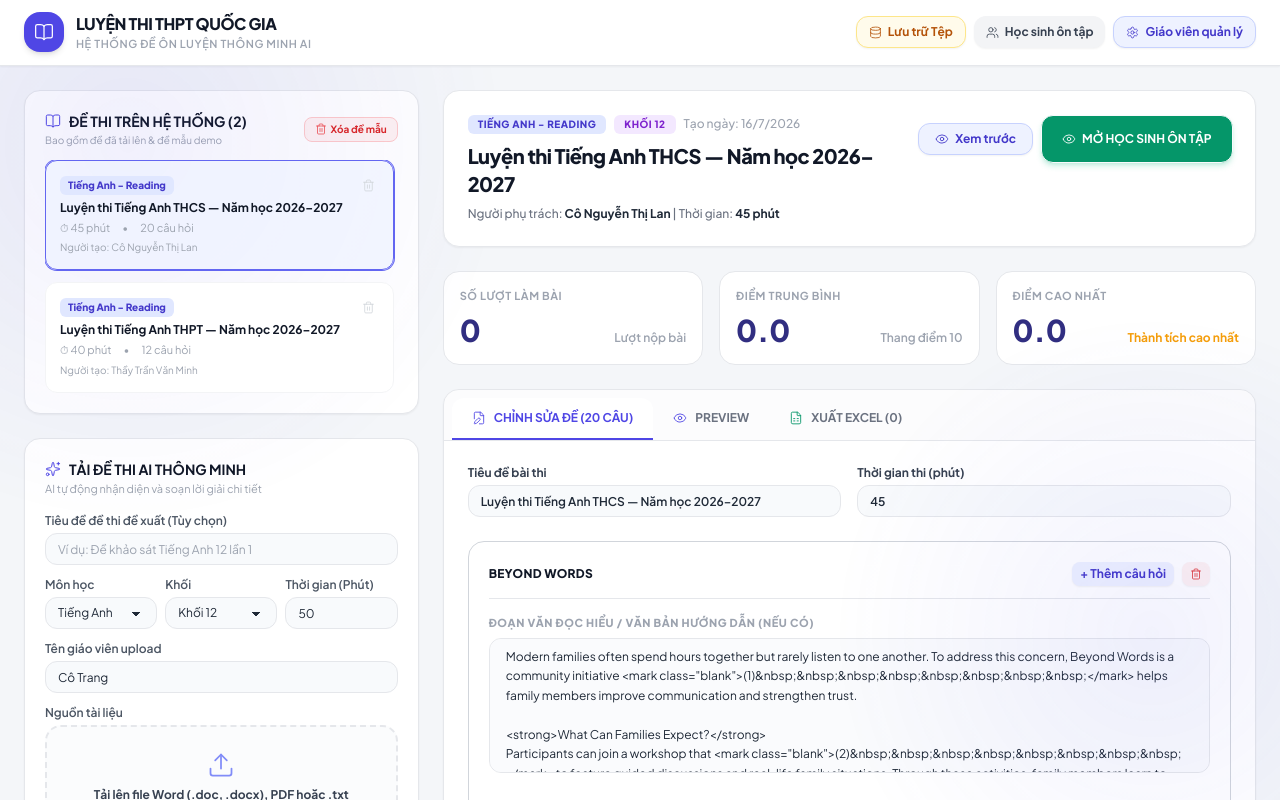
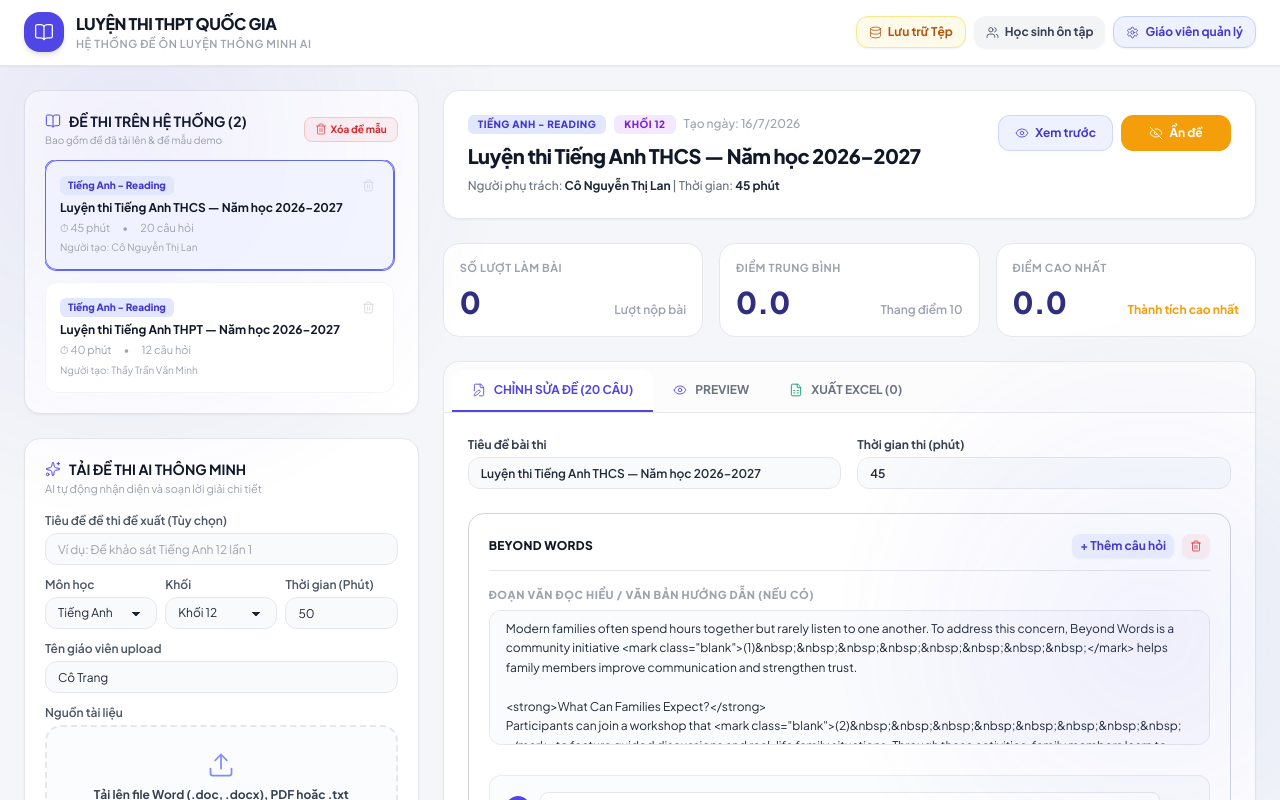
Before and after one commit to tranthienquy/studyEnglishApp, a React (Vite) app: page / in a window 1280 px wide. Both pictures are taken after a click on the button "👨‍🏫 Chuyển sang giao diện Giáo viên". Shown: the top 800 px of the page. Built offline with nearby package versions, Linux system fonts and the light colour scheme; no server answers; the database is empty.

Commit message:
style: equalize top button sizes and change toggle label to 'Hiện đề' / 'Ẩn đề' based on status

```diff
--- a/src/views/TeacherView.jsx
+++ b/src/views/TeacherView.jsx
@@ -609,33 +609,34 @@ export default function TeacherView({ onSwitchStudent }) {
 
               <div className="flex items-center gap-2">
                 <button
-                  className="btn btn-sm bg-indigo-50 hover:bg-indigo-100 text-indigo-700 border border-indigo-200 font-bold text-xs gap-1.5 px-4 rounded-xl shadow-xs"
+                  className="h-9 px-4 rounded-xl text-xs font-bold bg-indigo-50 hover:bg-indigo-100 text-indigo-700 border border-indigo-200/80 transition-all flex items-center justify-center gap-1.5 cursor-pointer shadow-2xs min-w-[110px]"
                   onClick={() => setMainTab('preview')}
                 >
-                  <Eye size={14} /> Xem trước
+                  <Eye size={14} className="text-indigo-600" />
+                  <span>Xem trước</span>
                 </button>
 
                 {(() => {
                   const isHidden = editingTest ? isTestHidden(editingTest.id || editingTest.code) : false;
                   return (
                     <button
-                      className={`btn font-bold text-xs gap-1.5 px-5 py-2.5 rounded-xl shadow-md transition-all cursor-pointer flex items-center ${
+                      className={`h-9 px-4 rounded-xl text-xs font-bold transition-all cursor-pointer flex items-center justify-center gap-1.5 shadow-2xs min-w-[110px] border ${
                         isHidden
-                          ? 'bg-amber-500 hover:bg-amber-600 text-white shadow-amber-500/20'
-                          : 'bg-emerald-600 hover:bg-emerald-700 text-white shadow-emerald-500/20'
+                          ? 'bg-emerald-600 hover:bg-emerald-700 text-white border-emerald-600 shadow-emerald-500/20'
+                          : 'bg-amber-500 hover:bg-amber-600 text-white border-amber-500 shadow-amber-500/20'
                       }`}
                       onClick={handleToggleStudentAccess}
-                      title={isHidden ? 'Đề đang bị ẩn đối với học sinh. Bấm để hiển thị!' : 'Đề đang được hiển thị cho học sinh. Bấm để ẩn!'}
+                      title={isHidden ? 'Đề đang bị ẩn đối với học sinh. Bấm để hiển thị (Hiện đề)!' : 'Đề đang được hiển thị cho học sinh. Bấm để ẩn (Ẩn đề)!'}
                     >
                       {isHidden ? (
                         <>
-                          <EyeOff size={14} />
-                          <span>ẨN HỌC SINH ÔN TẬP</span>
+                          <Eye size={14} />
+                          <span>Hiện đề</span>
                         </>
                       ) : (
                         <>
-                          <Eye size={14} />
-                          <span>MỞ HỌC SINH ÔN TẬP</span>
+                          <EyeOff size={14} />
+                          <span>Ẩn đề</span>
                         </>
                       )}
                     </button>
```
